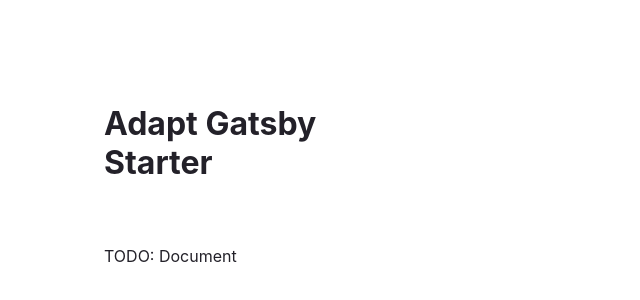
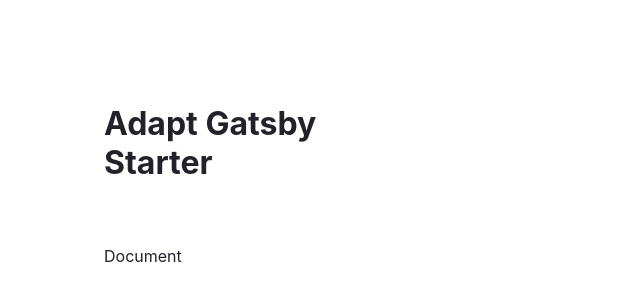
Before and after one commit to SU-SWS/adapt-gatsby-starter, a Gatsby site: page / in a window 1280 px wide. Shown: the full height of the page, 0-640 px from the left. Built offline with nearby package versions, Linux system fonts and the light colour scheme; Gatsby itself is replaced by a stand-in of ours.

```diff
--- a/src/pages/index.jsx
+++ b/src/pages/index.jsx
@@ -19,7 +19,7 @@
 const IndexPage = () => (
   <main style={pageStyles}>
     <h1 style={headingStyles}>Adapt Gatsby Starter</h1>
-    <p style={paragraphStyles}>TODO: Document</p>
+    <p style={paragraphStyles}>Document</p>
   </main>
 );
 
```
Also changed, not shown: .codeclimate.yml (added), README.md, 1 other file.
